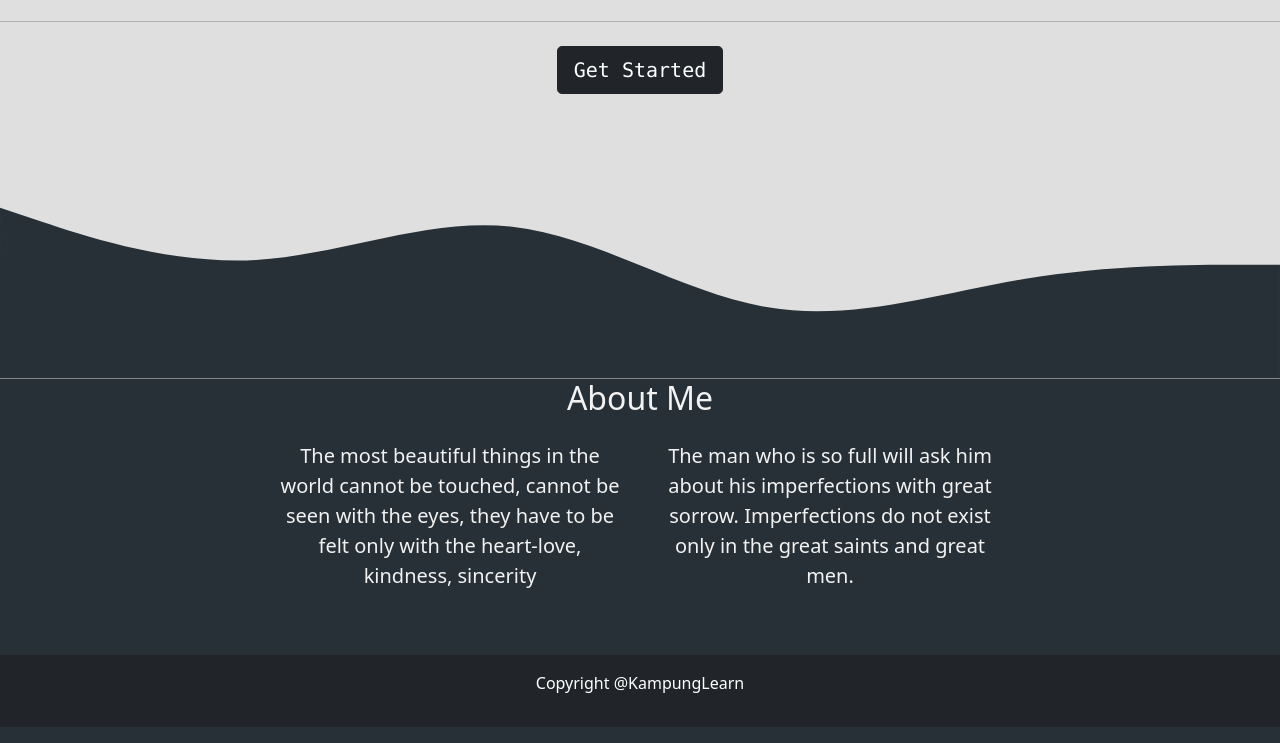
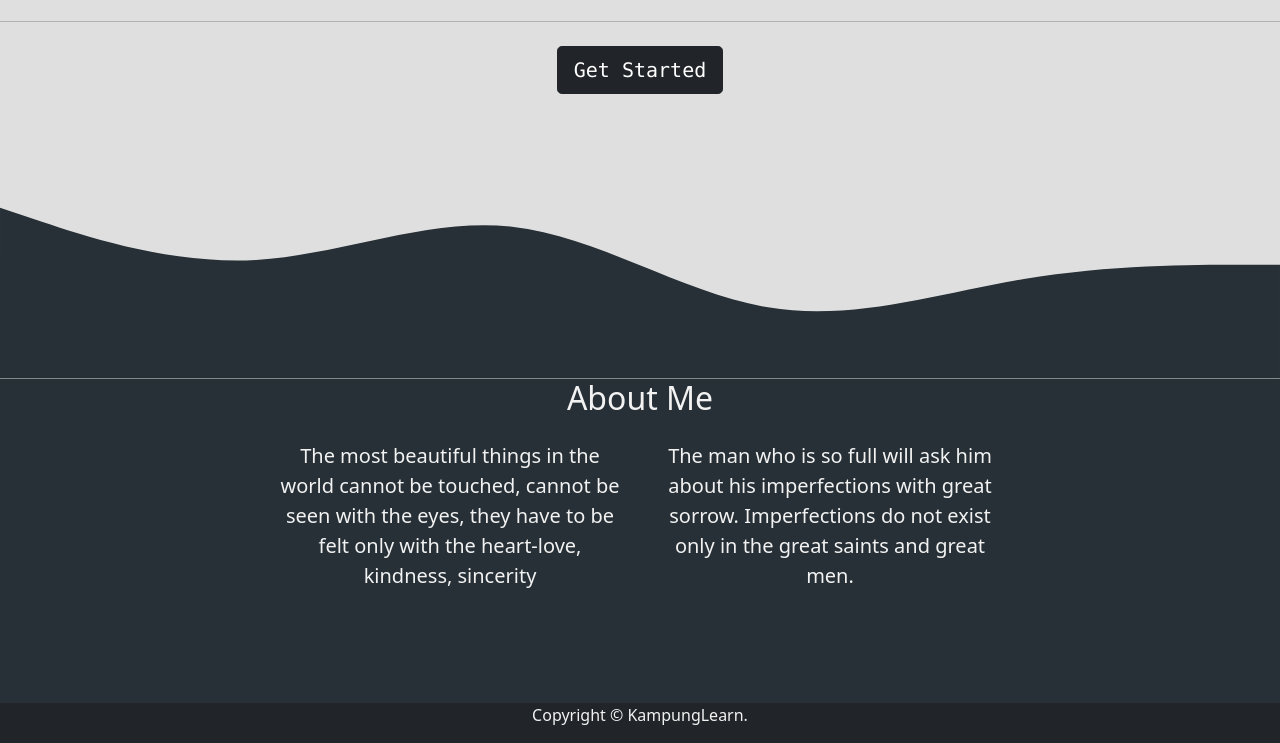
Before and after one commit to BambooTeacher/kampunglearn.github.io, a plain HTML site: page index.html in a window 1280 px wide. Shown: the part 392-1135 px from the top of the page. Drawn offline with nearby package versions, Linux system fonts and the light colour scheme.

Commit message:
menambahkan logo copyright

```diff
--- a/index.html
+++ b/index.html
@@ -82,11 +82,16 @@
     </section>
     <!-- Akhir About -->
 
-    <!-- Awal Footer -->
-    <footer class="bg-dark text-white text-center p-3">
-      <p>Copyright @KampungLearn</p>
+<!-- footer -->
+    <footer class="bg-dark text-white mt-5">
+      <div class="container">
+        <div class="row">
+          <div class="col text-center">
+            <p>Copyright &copy; KampungLearn.</p>
+          </div>
+        </div>
+      </div>
     </footer>
-
     <!-- Akhir Footer -->
 
     <!-- Option 1: Bootstrap Bundle with Popper -->
```
